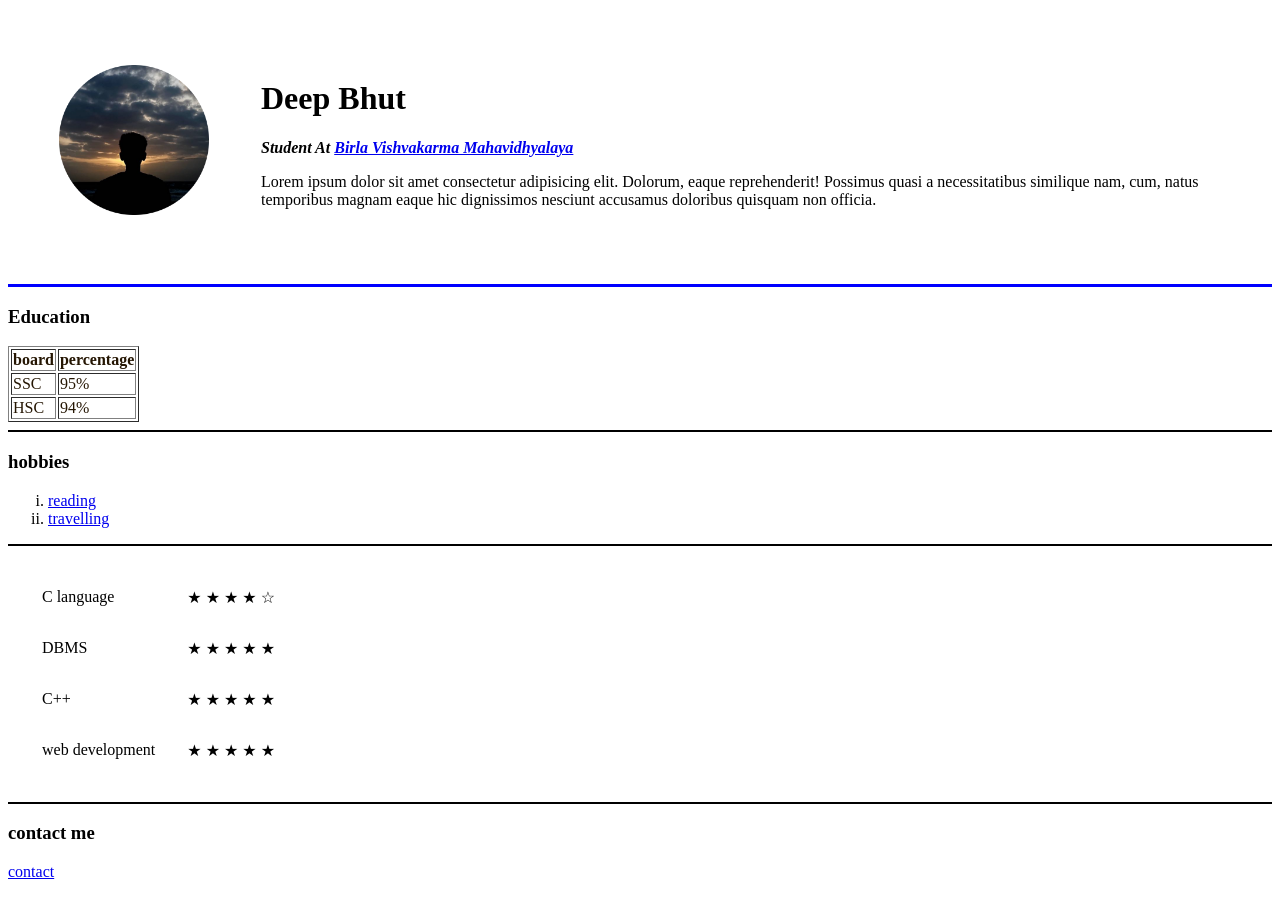
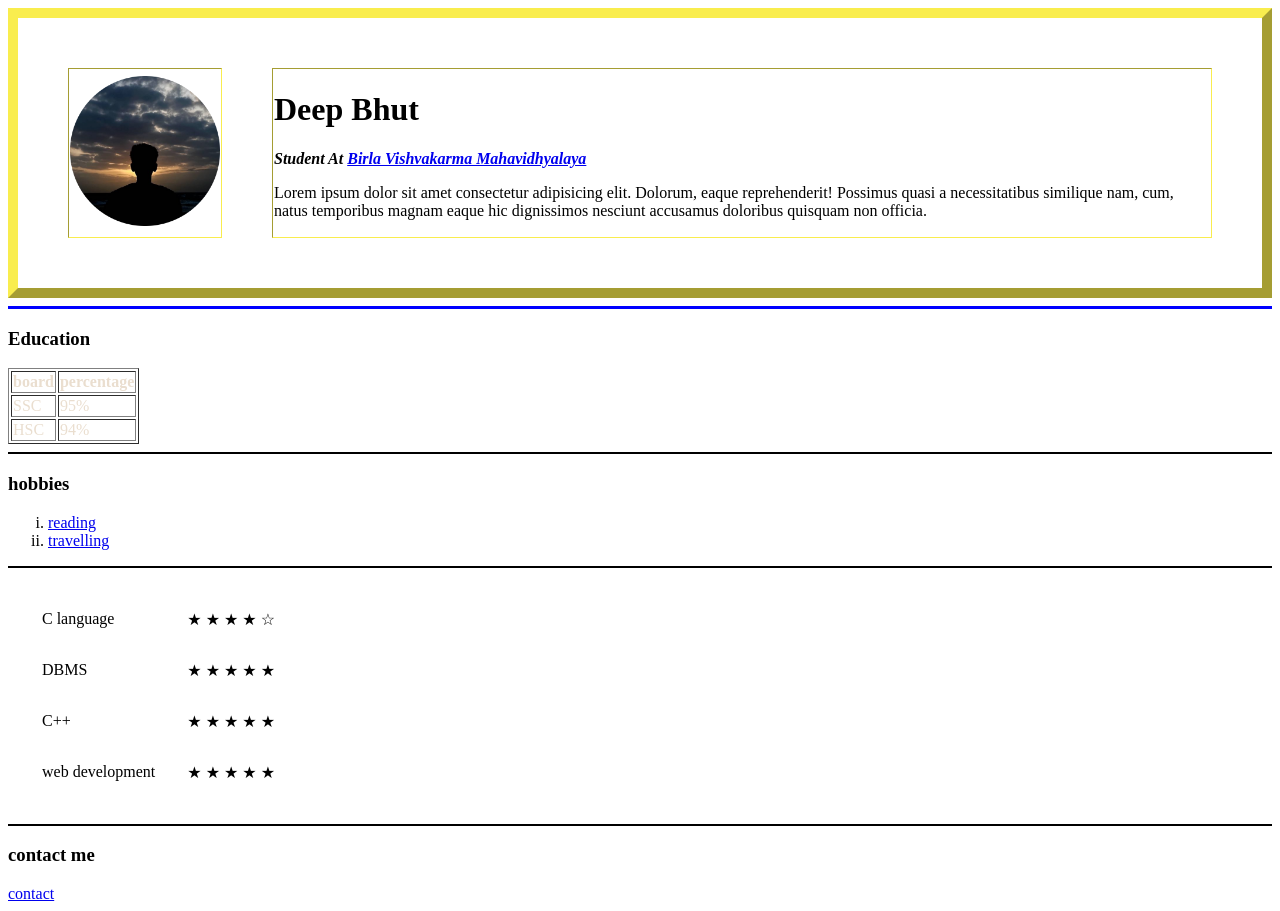
Before and after one commit to deepbhut22/cv, a plain HTML site: page index.html in a window 1280 px wide. Before the commit the page ends 889 px from the top, so only its background shows below. Drawn offline with Linux system fonts and the light colour scheme.

Commit message:
Update index.html

```diff
--- a/index.html
+++ b/index.html
@@ -5,9 +5,10 @@
     <meta http-equiv="X-UA-Compatible" content="IE=edge">
     <meta name="viewport" content="width=device-width, initial-scale=1.0">
     <title>my personal site</title>
+    <link rel="stylesheet" href="css/style.css">
 </head>
 <body>
-    <table cellspacing="50">
+    <table cellspacing="50" border="10"style="border-color: rgb(249, 237, 78);" >
         <tr>
             <td><img src="round.png" height="150" alt="deep Bhut"></td>
             <td><h1>Deep Bhut</h1>
@@ -19,7 +20,7 @@
 
     <hr size="3" color="blue" noshade="blue">
     <h3>Education</h3>
-    <table border="1px" style="color: rgb(37, 22, 3);">
+    <table border="1px" style="color: rgb(234, 222, 207);">
         <thead>
             <tr>
                 <th>board</th>
```
